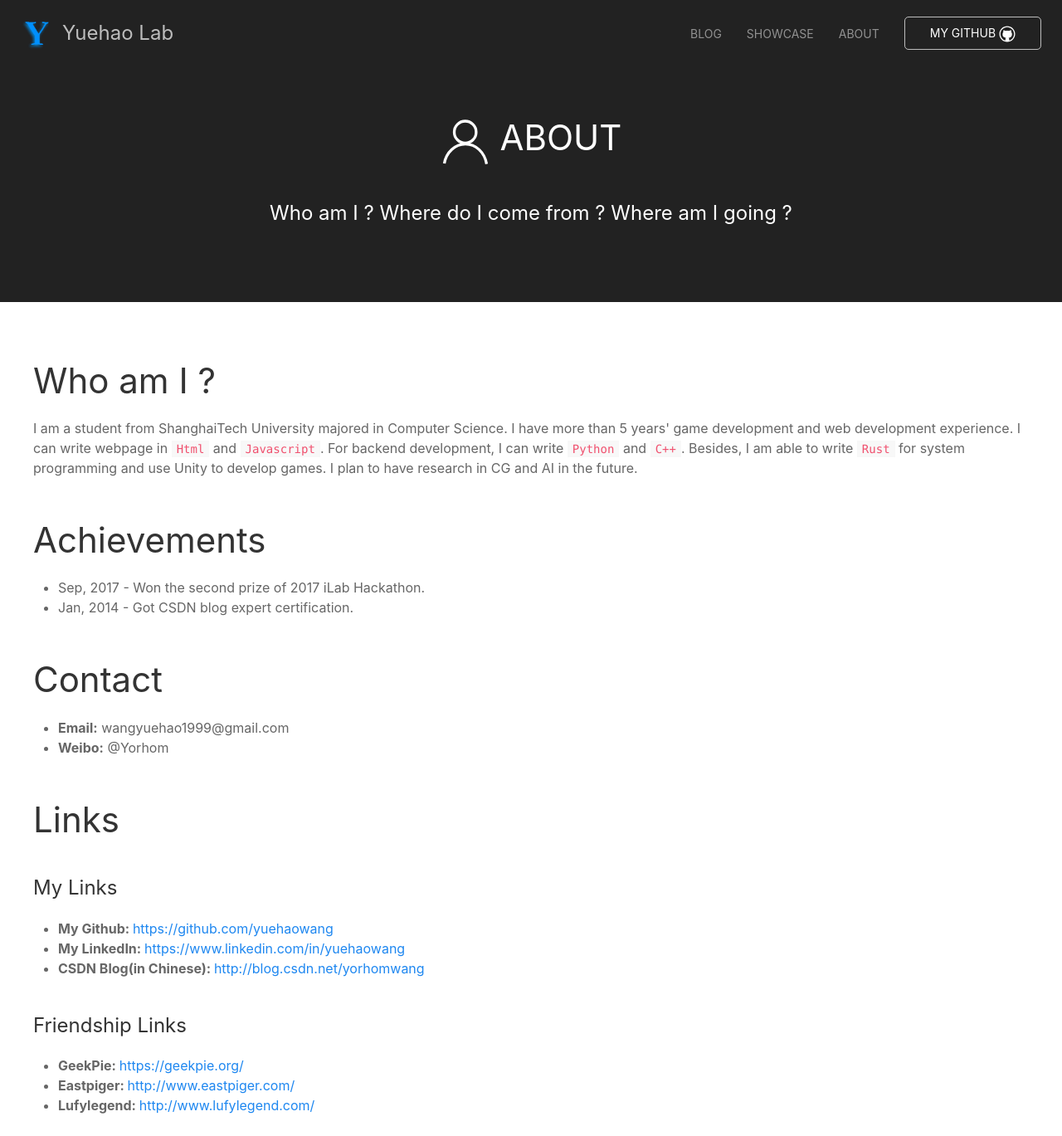
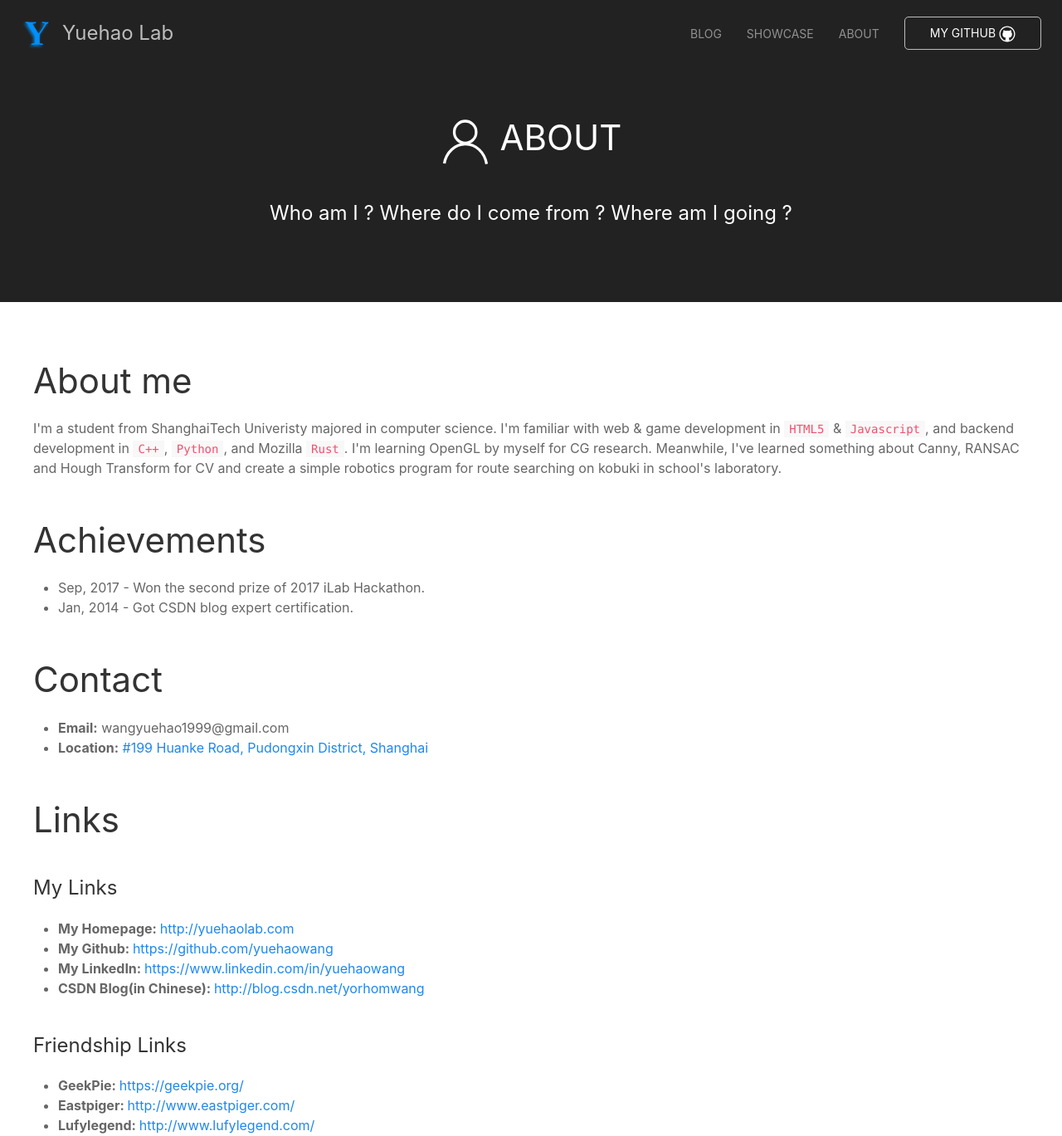
Before and after one commit to yuehaowang/yuehaolab.com, a Python web app: template templates/about.html in a window 1280 px wide. Shown: the top 1369 px of the page at 83% size. Run offline with Jinja, Linux system fonts and the light colour scheme; the template is opened without the code that fills it, so the values that code supplies are empty.

Commit message:
update about page.

```diff
--- a/templates/about.html
+++ b/templates/about.html
@@ -14,11 +14,14 @@
 {% block content %}
 
 	<div class="paragraph">
-		<h1>Who am I ?</h1>
+		<h1>About me</h1>
 		<p>
-			I am a student from ShanghaiTech University majored in Computer Science. I have more than 5 years' game development and web development experience.
-			I can write webpage in <code>Html</code> and <code>Javascript</code>. For backend development, I can write <code>Python</code> and <code>C++</code>. Besides, I am able to write <code>Rust</code> for system programming and use Unity to develop games.
-			I plan to have research in CG and AI in the future.
+			I'm a student from ShanghaiTech Univeristy majored in computer science.
+			I'm familiar with web &amp; game development in <code>HTML5</code> &amp; <code>Javascript</code>,
+			and backend development in <code>C++</code>, <code>Python</code>, and Mozilla <code>Rust</code>.
+			I'm learning OpenGL by myself for CG research.
+			Meanwhile, I've learned something about Canny, RANSAC and Hough Transform for CV
+			and create a simple robotics program for route searching on kobuki in school's laboratory.
 		</p>
 	</div>
 
@@ -37,7 +40,7 @@
 		<p>
 			<ul>
 				<li><b>Email:</b> wangyuehao1999@gmail.com</li>
-				<li><b>Weibo:</b> @Yorhom</li>
+				<li><b>Location:</b> <a href="http://gaode.com/place/B0FFF3YA07" target="_blank">#199 Huanke Road, Pudongxin District, Shanghai</a></li>
 			</ul>
 		</p>
 	</div>
@@ -47,6 +50,7 @@
 		<p>
 			<h3>My Links</h3>
 			<ul>
+				<li><b>My Homepage: </b><a href="http://yuehaolab.com" target="_blank">http://yuehaolab.com</a></li>
 				<li><b>My Github: </b><a href="https://github.com/yuehaowang" target="_blank">https://github.com/yuehaowang</a></li>
 				<li><b>My LinkedIn: </b><a href="https://www.linkedin.com/in/yuehaowang" target="_blank">https://www.linkedin.com/in/yuehaowang</a></li>
 				<li><b>CSDN Blog(in Chinese): </b><a href="http://blog.csdn.net/yorhomwang" target="_blank">http://blog.csdn.net/yorhomwang</a></li>
```
Also changed, not shown: 1 other file.
